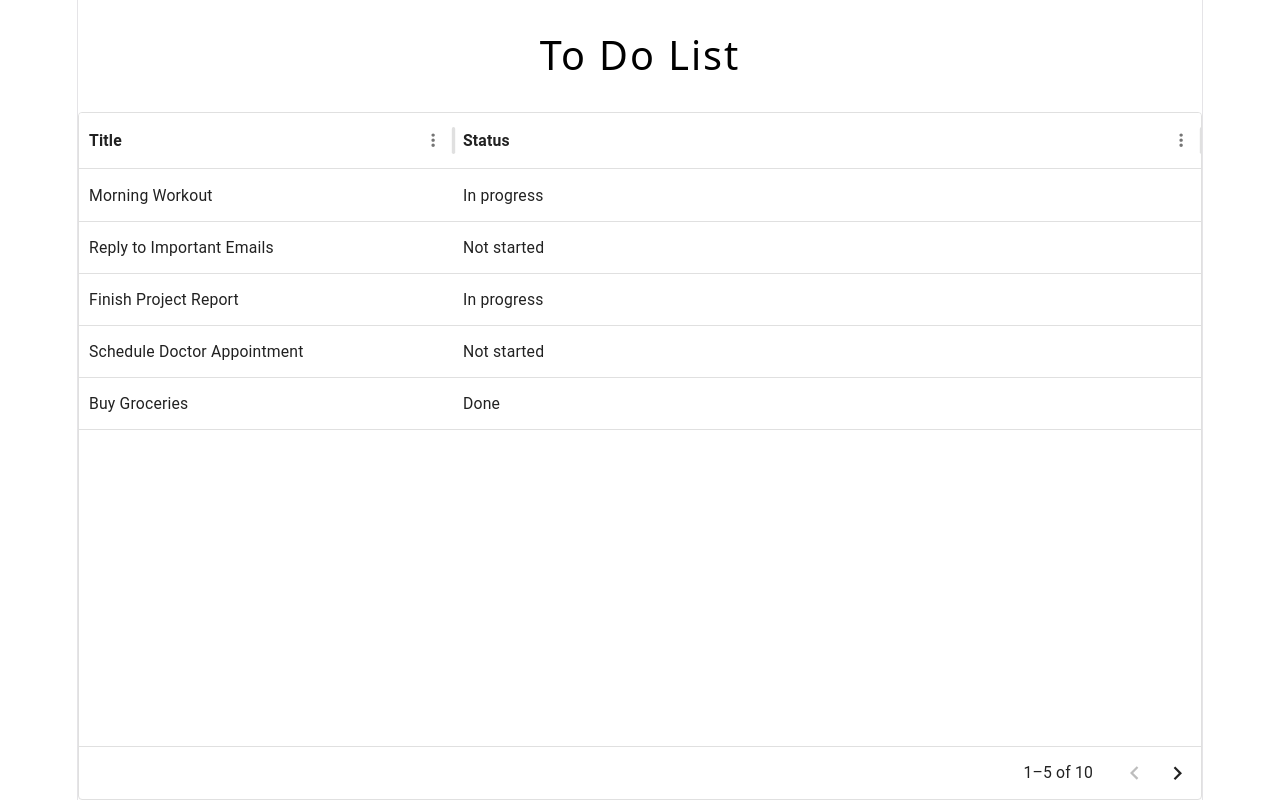
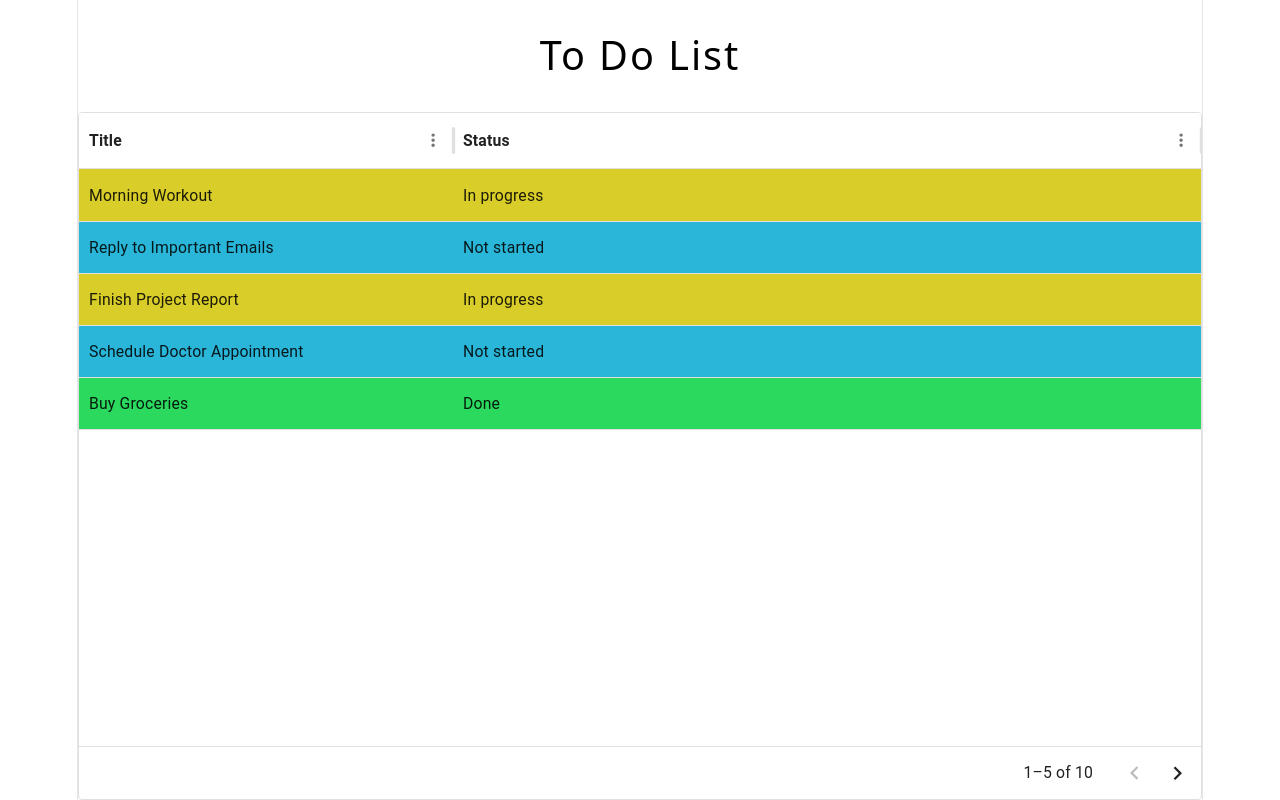
Before and after one commit to sly123456789/ToDoTraining, a React (Vite) app: page / in a window 1280 px wide. Built offline with nearby package versions, Linux system fonts and the light colour scheme.

Commit message:
feat: add color to row base on status

```diff
--- a/src/component/TasksList.tsx
+++ b/src/component/TasksList.tsx
@@ -36,7 +36,16 @@ export default function TasksList() {
             sx={{
                 "& .MuiDataGrid-columnHeaderTitle": {
                     fontWeight: "bold",
-                }
+                },
+                "& .super-app-theme--Done": {
+                    backgroundColor: "#2ad95e",
+                },
+                "& .super-app-theme--In.progress": {
+                    backgroundColor: "#d9cd2a",
+                },
+                "& .super-app-theme--Not.started": {
+                    backgroundColor: "#2ab6d9",
+                },
             }}
         />
     );
```
